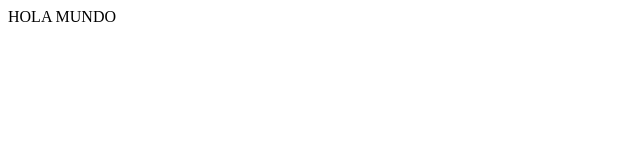
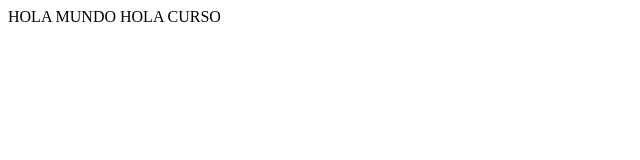
Before and after one commit to m0h4n/nm2025II, a plain HTML site: page index.html in a window 1280 px wide. Shown: the whole page, without its empty margins (0-640 px from the left). Drawn offline with Linux system fonts and the light colour scheme.

Commit message:
puse hola curso

```diff
--- a/index.html
+++ b/index.html
@@ -7,4 +7,6 @@
 
 HOLA MUNDO
 
+HOLA CURSO
+
 </body>
```
